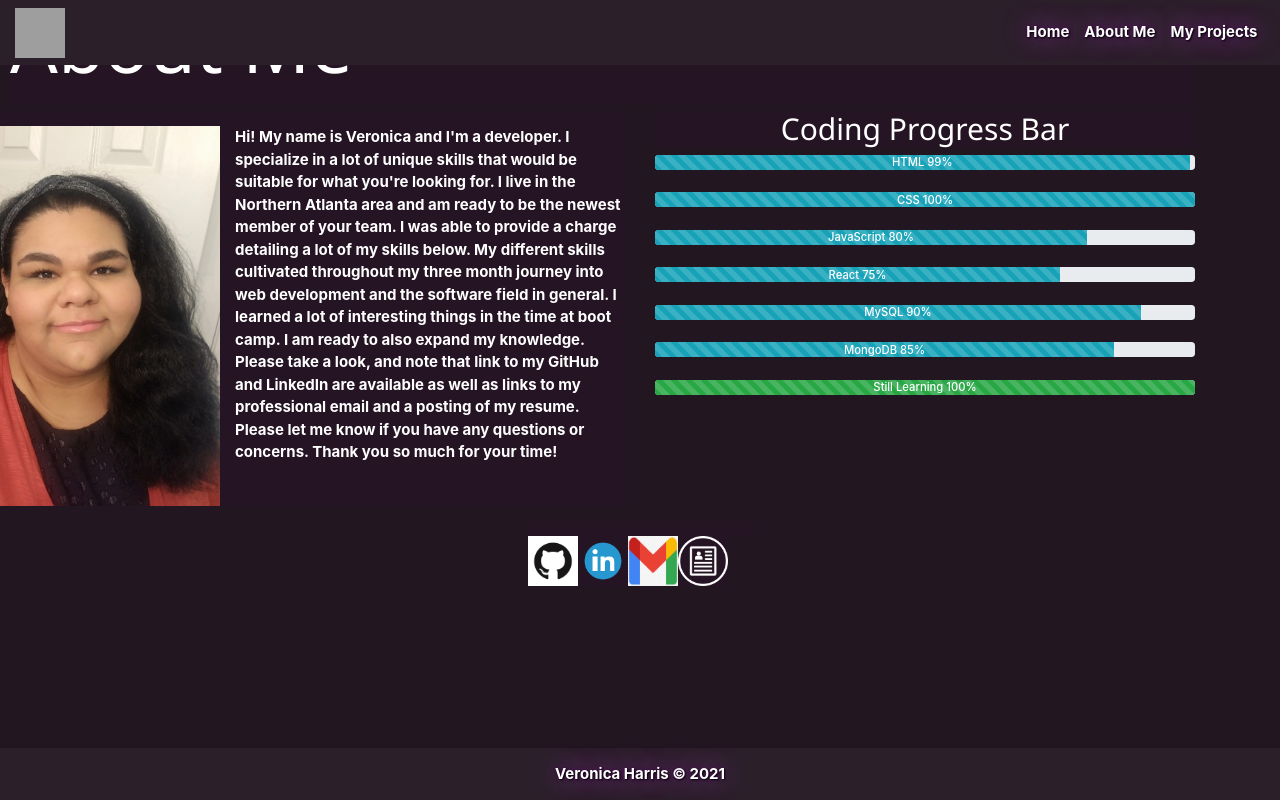
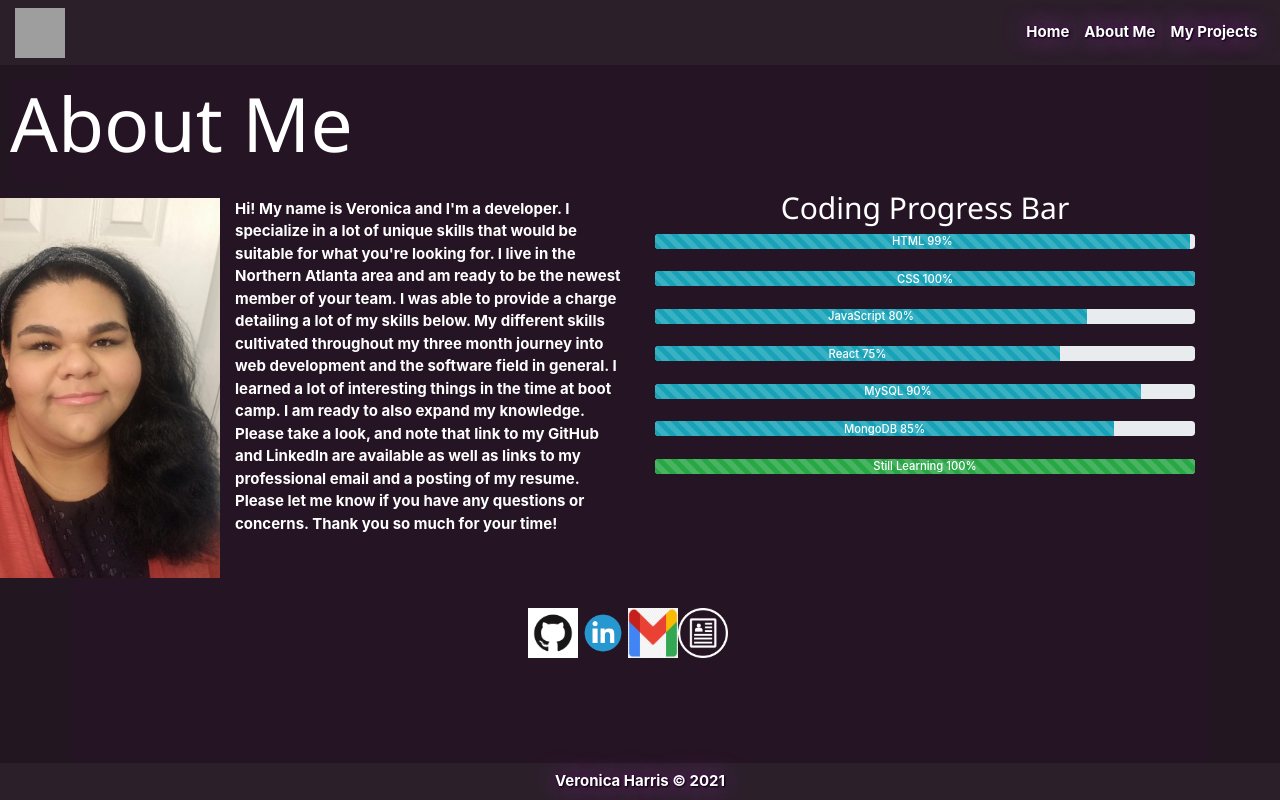
Before and after one commit to VHarris113/reactportfolio, a React (Create React App) app: page /about in a window 1280 px wide. Built offline with nearby package versions, Linux system fonts and the light colour scheme; grey boxes are pictures that could not be loaded.

Commit message:
finally finished website

```diff
--- a/src/App.css
+++ b/src/App.css
@@ -1,5 +1,5 @@
-div {
-  background-color: #221621;;
+.first {
+  background-color: #221621;
 }
 
 .color {
--- a/src/App.js
+++ b/src/App.js
@@ -36,6 +36,7 @@ class App extends React.Component {
   render() {
     return (
       <div>
+        <div className="first">
       <Router basename={process.env.PUBLIC_URL}>
 
           <Navbar className="color">
@@ -54,6 +55,7 @@ class App extends React.Component {
           <Route path="/about" render={() => <AboutPage title={this.state.about.title} />} />
           <Route path="/myprojects" render={() => <ProjectPage title={this.state.title} />} />
       </Router>
+      </div>
       <Footer />
       </div>
     )
--- /dev/null
+++ b/src/assets/styles/cardinfo.css
@@ -0,0 +1,4 @@
+.infocard {
+    background-color: #251423;
+    margin-bottom: 2rem;
+}
--- /dev/null
+++ b/src/assets/styles/carousel.css
@@ -0,0 +1,15 @@
+.infocard {
+    background-color: #251423;
+}
+
+.cardarea {
+    display: flex;
+    justify-content: space-around;
+    background-color: #251423
+}
+
+.projecth1 {
+    font-size: 4em;
+    display: flex;
+    justify-content: center;
+}
--- a/src/assets/styles/footer.css
+++ b/src/assets/styles/footer.css
@@ -1,9 +1,9 @@
 .footer {
     background-color: #2b202a;
-    position: absolute;
-    left: 0;
+    position: fixed;
     bottom: 0;
     width: 100%;
+    height: 2.5rem;
     color: #FFFFFF;
     text-shadow: 1px 1px 2px black, 0 0 25px rgb(178, 72, 199), 0 0 5px rgb(61, 5, 68);
 
@@ -14,5 +14,5 @@ p {
     display: flex;
     justify-content: center;
     font-weight: bold;
-    padding-top: 1rem;
+    padding-top: 0.5rem;
 }
--- a/src/components/CardInfo.js
+++ b/src/components/CardInfo.js
@@ -1,19 +1,16 @@
 import React from "react";
-import { useSpring, animated } from "react-spring";
+import "../../src/assets/styles/cardinfo.css";
 
 function CardInfo(props) {
 
-    const style = useSpring({ opacity: 1, from: {opacity: 0}});
-
     return (
-        <animated.div className="g-card-info" style={style}>
-            <p className="g-card-title">{props.title}</p>
-            <p className="g-card-title">{props.subTitle}</p>
-            <a href={props.link} target="_blank" rel="noopener noreferrer">Website</a>
-            {/* How to make the words not appear if there's no website? */}
-            <br/>
-            <a href={props.repo} target="_blank" rel="noopener noreferrer">Repository</a>
-        </animated.div>
+        <div className="infocard">
+        <a href={props.repo} target="_blank" rel="noopener noreferrer">{props.title}</a>
+        <br />
+        {props.subTitle}
+        <br />
+        {/* <a href={props.link} target="_blank" rel="noopener noreferrer">Website</a> */}
+        </div>
     )
 }
 
--- a/src/components/Carousel.js
+++ b/src/components/Carousel.js
@@ -1,6 +1,7 @@
 import React from "react";
 
 import Card from "../components/Card";
+import "../../src/assets/styles/carousel.css";
 
 import poketradeio from "../assets/gif/poketrade.gif";
 import ecommerce2 from "../assets/gif/ecommerce2.gif";
@@ -80,7 +81,7 @@ class Carousel extends React.Component {
 
         items.forEach(item => {
             if(item.id !== id) {
-                item.selected = true;
+                item.selected = false;
             }
         });
 
@@ -99,10 +100,10 @@ class Carousel extends React.Component {
         return (
             <Container fluid={true}>
                 <div>
-                    <h1>My Projects</h1>
-                    <p>Please select one to find out more information. See my contact page as well to be linked to my GitHub for more projects I have completed.</p>
+                    <h1 className="projecth1">My Projects</h1>
+                    <h3 className="infocard">Please see below my more recent projects. These are some of my favorite ones that I've completed. Check out my About Me page for my Github information. Thank you!</h3>
                 </div>
-                <Row className="justify-content-around">
+                <Row className="cardarea">
                     {this.makeItems(this.state.items)}
                 </Row>
             </Container>
--- a/src/pages/About/about.css
+++ b/src/pages/About/about.css
@@ -3,6 +3,7 @@
 }
 .aboutDiv {
     background-color: #251423;
+    margin-top: 10rem;
 }
 .aboutMe {
     font-size: 5em;
```
